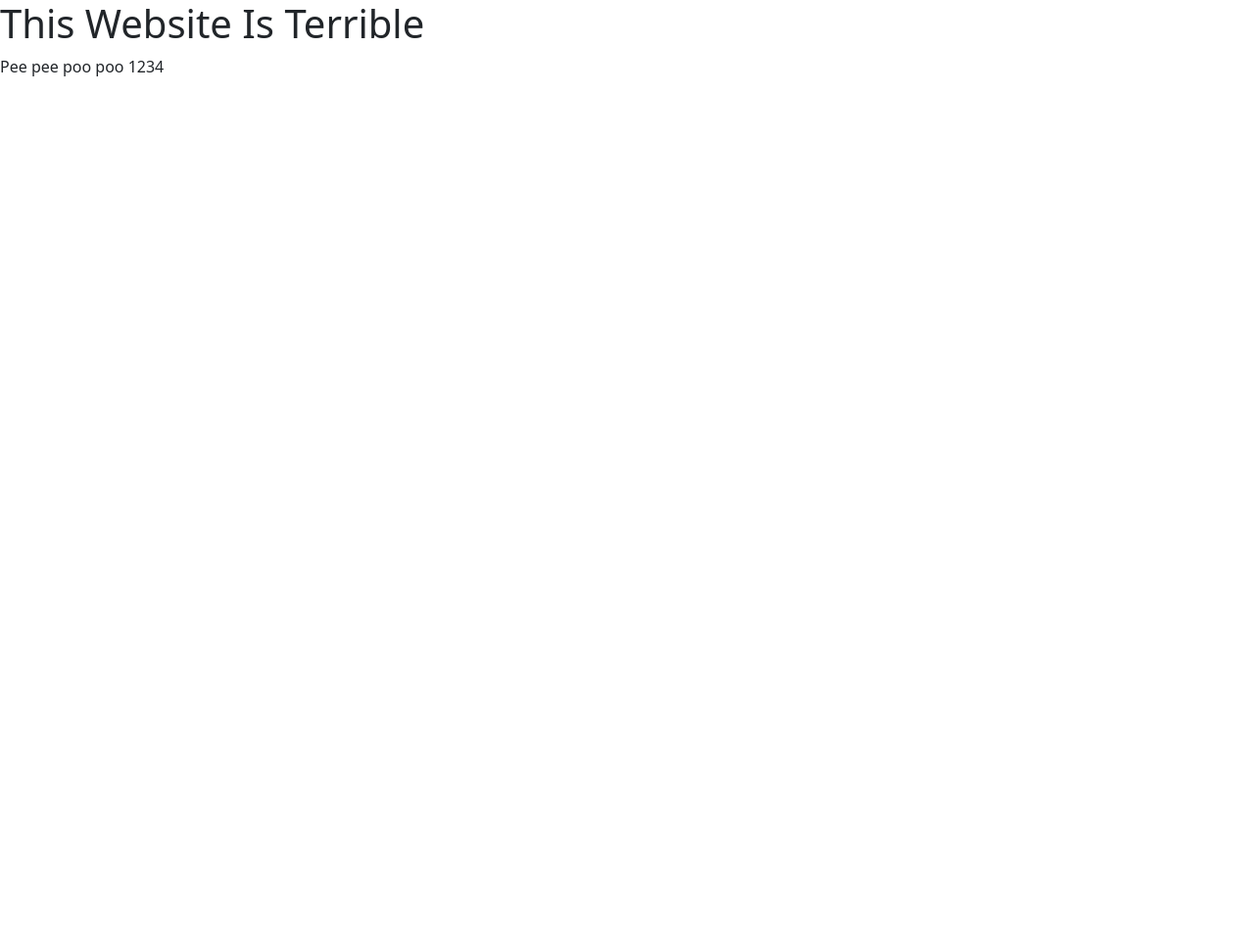
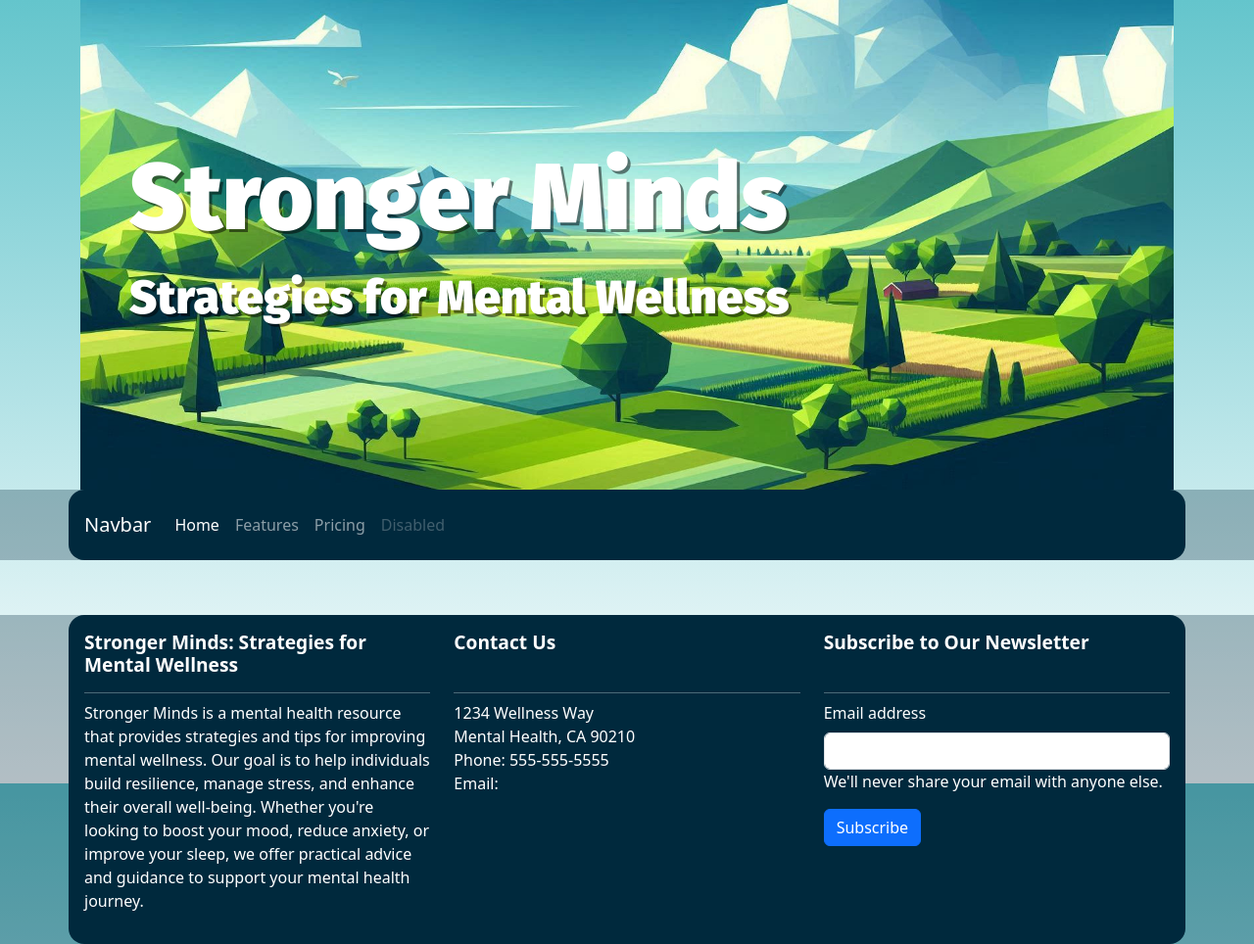
Before and after one commit to james-adcott-edu/This-Website-Is-Terrible, a plain HTML site: page index.html in a window 1280 px wide. Shown: the whole page at 98% size. Before the commit the page ends 800 px from the top, so only its background shows below. Drawn offline with nearby package versions, Linux system fonts and the light colour scheme; a web font is replaced by a local one.

Commit message:
add: masthead, nav, footer

```diff
--- a/assets/css/style.css
+++ b/assets/css/style.css
@@ -1,2 +1,71 @@
 /* FONTS */
 @import url('https://fonts.googleapis.com/css2?family=Creepster&family=Fira+Sans:wght@900&family=Nova+Mono&family=Roboto:ital,wght@0,300;0,400;0,700;1,300;1,400;1,700&display=swap');
+
+:root {
+    --border-radius: 16px;
+    --color-body: #64c5cc;
+    --color-primary: rgba(0, 41, 61, 1);
+    --color-primary-ghost: rgba(0, 41, 61, .3);
+    --color-secondary: #1f6831;
+    --color-secondary-hover: #397f46;
+}
+
+body {
+    display: flex;
+    flex-direction: column;
+    min-height: 100vh;
+    justify-content: space-between;
+    background-color: var(--color-body);
+    background: fixed linear-gradient(var(--color-body) , #ffffff);
+}
+
+
+#masthead {
+    background: var(--color-primary) url('../images/masthead.jpg') no-repeat bottom center/cover;
+    min-height: 500px;
+    color: white;
+    padding: 0 20px 0 50px;
+    display: flex;
+    flex-direction: column;
+    justify-content: center;
+    font-family: 'Fira Sans', sans-serif;
+    font-weight: 900;
+    text-shadow: 3px 3px 0 rgba(0, 0, 0, 0.5);
+}
+
+#masthead h1 {
+    font-size: 6rem;
+}
+
+#masthead p {
+    font-size: 3rem;
+}
+
+nav, footer {
+    background-color: var(--color-primary-ghost);
+    color: white;
+    padding: 0;
+}
+
+nav .container,
+footer .container {
+    background-color: var(--color-primary);
+    padding: 1rem;
+    border-radius: var(--border-radius);
+}
+
+footer h2 {
+    font-size: 1.2rem;
+    min-height: 4rem;
+    font-weight: 900;
+    padding-bottom: 1rem;
+    border-bottom: 1px solid rgba(255, 255, 255, 0.3);
+}
+
+.navbar {
+    padding: 0;
+}
+
+main {
+    padding: 2rem 0 3rem 0;
+}
--- a/index.html
+++ b/index.html
@@ -16,8 +16,73 @@
     <title>This Website Is Terrible</title>
 </head>
 <body>
-    <h1>This Website Is Terrible</h1>
-    <p>Pee pee poo poo 1234</p>
+
+    <div class="container">
+        <header id="masthead">
+            <h1>Stronger Minds</h1>
+            <p>Strategies for Mental Wellness</p>
+        </header>
+    </div>
+    <nav class="navbar navbar-expand-lg" data-bs-theme="dark">
+        <div class="container">
+            <a class="navbar-brand" href="#">Navbar</a>
+            <button class="navbar-toggler" type="button" data-bs-toggle="collapse" data-bs-target="#navbarNav" aria-controls="navbarNav" aria-expanded="false" aria-label="Toggle navigation">
+                <span class="navbar-toggler-icon"></span>
+            </button>
+            <div class="collapse navbar-collapse" id="navbarNav">
+                <ul class="navbar-nav">
+                    <li class="nav-item">
+                        <a class="nav-link active" aria-current="page" href="#">Home</a>
+                    </li>
+                    <li class="nav-item">
+                        <a class="nav-link" href="#">Features</a>
+                    </li>
+                    <li class="nav-item">
+                        <a class="nav-link" href="#">Pricing</a>
+                    </li>
+                    <li class="nav-item">
+                        <a class="nav-link disabled" aria-disabled="true">Disabled</a>
+                    </li>
+                </ul>
+            </div>
+        </div>
+    </nav>
+
+    <div class="container">
+        <main class="row g-4">
+
+        </main>
+    </div>
+
+
+    <footer>
+        <div class="container">
+            <div class="row">
+                <div class="col-12 col-md-6 col-lg-4">
+                    <h2>Stronger Minds: Strategies for Mental Wellness</h2>
+                    <p>Stronger Minds is a mental health resource that provides strategies and tips for improving mental wellness. Our goal is to help individuals build resilience, manage stress, and enhance their overall well-being. Whether you're looking to boost your mood, reduce anxiety, or improve your sleep, we offer practical advice and guidance to support your mental health journey.</p>
+                </div>
+                <div class="col-12 col-md-6 col-lg-4">
+                    <h2>Contact Us</h2>
+                    <p>1234 Wellness Way<br>
+                    Mental Health, CA 90210<br>
+                    Phone: 555-555-5555<br>
+                    Email:
+                </div>
+                <div class="col-12 col-md-6 col-lg-4">
+                    <form>
+                        <h2>Subscribe to Our Newsletter</h2>
+                        <div class="mb-3">
+                            <label for="email" class="form-label">Email address</label>
+                            <input type="email" class="form-control" id="email" aria-describedby="emailHelp">
+                            <div id="emailHelp">We'll never share your email with anyone else.</div>
+                        </div>
+                        <button type="submit" class="btn btn-primary">Subscribe</button>
+                    </form>
+                </div>
+            </div>
+        </div>
+    </footer>
 
     <!-- Bootstrap JS -->
     <script src="https://cdn.jsdelivr.net/npm/bootstrap@5.3.3/dist/js/bootstrap.bundle.min.js" integrity="sha384-YvpcrYf0tY3lHB60NNkmXc5s9fDVZLESaAA55NDzOxhy9GkcIdslK1eN7N6jIeHz" crossorigin="anonymous"></script>
```
Also changed, not shown: assets/images/masthead.jpg (added).
